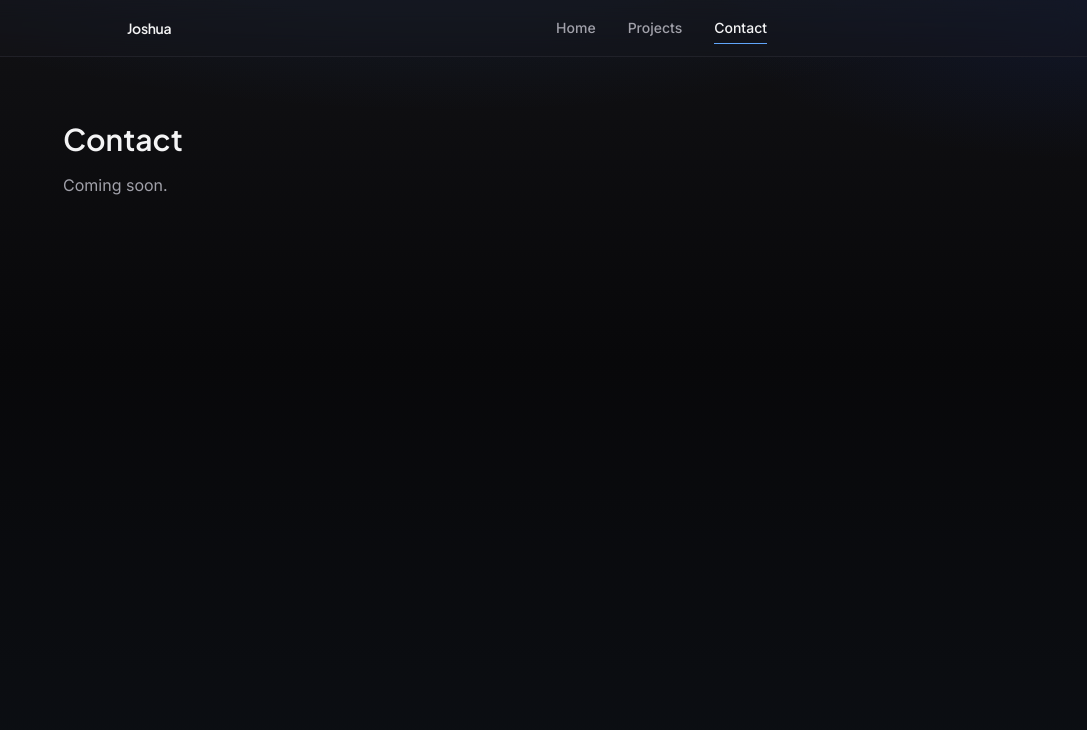
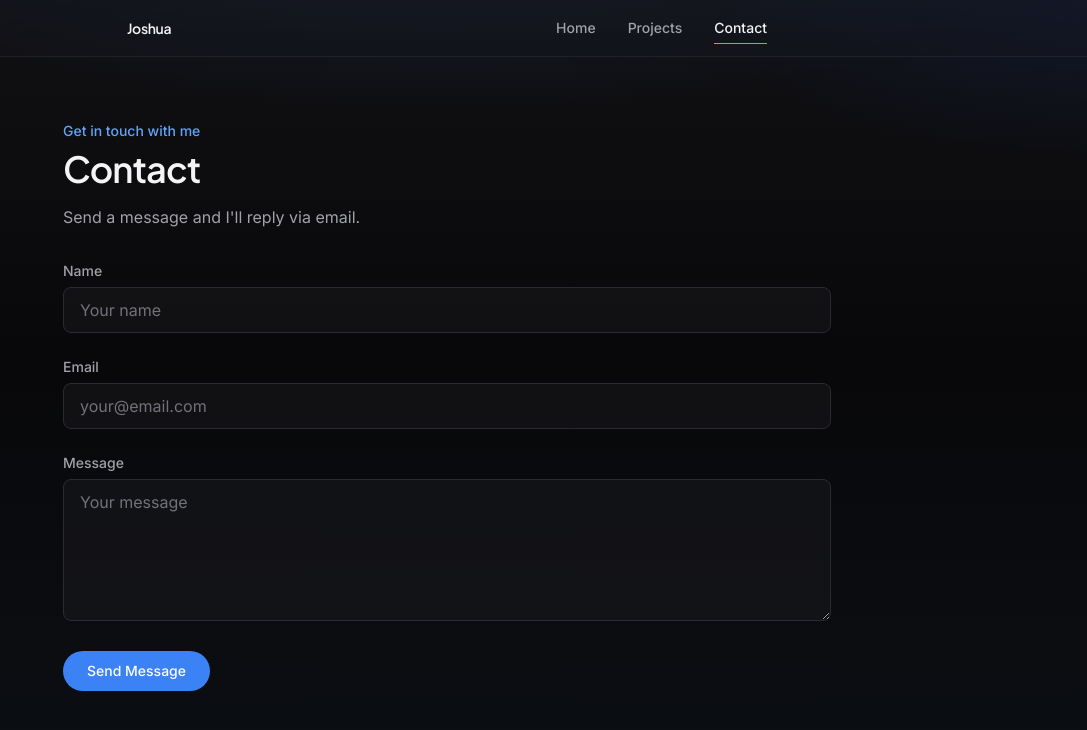
Before and after one commit to RRowDY/portfolio, a Next.js app: page /contact in a window 1280 px wide. Shown: the top 730 px of the page, without its empty margins (193-1280 px from the left). Built offline with nearby package versions, Linux system fonts and the light colour scheme.

Commit message:
add contact form ui with submit states

```diff
--- a/app/contact/page.tsx
+++ b/app/contact/page.tsx
@@ -1,9 +1,13 @@
+import { ContactForm } from "@/components/contact-form";
+
 export default function ContactPage() {
     return (
       <main className="flex flex-1 flex-col px-6 py-16 sm:px-10 lg:px-16">
         <div className="mx-auto w-full max-w-3xl">
-          <h1 className="font-display text-3xl font-semibold">Contact</h1>
-          <p className="mt-4 text-muted">Coming soon.</p>
+          <p className="text-sm font-medium text-accent-bright">Get in touch with me</p>
+          <h1 className="mt-2 font-display text-3xl font-semibold tracking-tight sm:text-4xl">Contact</h1>
+          <p className="mt-4 max-w-xl text-muted">Send a message and I&apos;ll reply via email.</p>
+          <ContactForm />
         </div>
       </main>
     );
--- /dev/null
+++ b/components/contact-form.tsx
@@ -0,0 +1,103 @@
+"use client";
+
+import { useState, type SyntheticEvent } from "react";
+
+type Status = "idle" | "loading" | "success" | "error";
+
+export function ContactForm() {
+    const [status, setStatus] = useState<Status>("idle");
+    const [errorMessage, setErrorMessage] = useState("");
+
+    async function onSubmit(event: SyntheticEvent) {
+        event.preventDefault();
+        setStatus("loading");
+        setErrorMessage("");
+
+        const form = event.currentTarget as HTMLFormElement;
+        const formData = new FormData(form);
+
+        // Honeypot protection
+        if (formData.get("company")) {
+            setStatus("success");
+            form.reset();
+            return;
+        }
+
+        const payload = {
+            name: String(formData.get("name") ?? "").trim(),
+            email: String(formData.get("email") ?? "").trim(),
+            message: String(formData.get("message") ?? "").trim(),
+        };
+
+        try {
+            const res = await fetch("/api/contact", {
+                method: "POST",
+                headers: {
+                    "Content-Type": "application/json",
+                },
+                body: JSON.stringify(payload),
+            });
+
+            const data = (await res.json()) as { error?: string };
+
+            if (!res.ok) {
+                setStatus("error");
+                setErrorMessage(data.error ?? "Something went wrong. Please try again.");
+                return;
+            }
+
+            setStatus("success");
+            form.reset();
+            return;
+        } catch (error) {
+            setStatus("error");
+            setErrorMessage("Network error. Please try again.");
+        }
+    }
+
+    const inputClass = "w-full rounded-lg border border-border bg-elevated/50 px-4 py-2.5 text-foreground placeholder:text-subtle outline-none transition-[border-color,box-shadow] duration-200 focus:border-accent/60 focus:ring-2 focus:ring-accent/20 disabled:opacity-60";
+
+    return (
+        <form onSubmit={onSubmit} className="mt-8 space-y-6" noValidate>
+            {/* Honeypot protection */}
+            <div className="absolute -left-[9999px] h-0 w-0 overflow-hidden" aria-hidden="true">"
+                <label htmlFor="company" className="sr-only">Company</label>
+            </div>
+
+            <div>
+                <label htmlFor="name" className="mb-1.5 block text-sm font-medium text-muted">Name</label>
+                <input type="text" id="name" name="name" required autoComplete="name" disabled={status === "loading"} className={inputClass} placeholder="Your name" />
+            </div>
+
+            <div>
+                <label htmlFor="email" className="mb-1.5 block text-sm font-medium text-muted">Email</label>
+                <input type="email" id="email" name="email" required autoComplete="email" disabled={status === "loading"} className={inputClass} placeholder="your@email.com" />
+            </div>
+
+            <div>
+                <label htmlFor="message" className="mb-1.5 block text-sm font-medium text-muted">Message</label>
+                <textarea id="message" name="message" required rows={5} disabled={status === "loading"} className={`${inputClass} resize-y min-h-[120px]`} placeholder="Your message" />
+            </div>
+
+            <button
+                type="submit"
+                disabled={status === "loading"}
+                className="rounded-full bg-accent px-6 py-2.5 text-sm font-medium text-white transition-colors duration-200 hover:bg-accent-bright disabled:cursor-not-allowed disabled:opacity-70"
+            >
+                {status === "loading" ? "Sending..." : "Send Message"}
+            </button>
+
+            {status === "success" && (
+                <p className="text-sm text-accent-bright" role="status">
+                    Thanks! Your message was sent. I&apos;ll get back to you as soon as possible.
+                </p>
+            )}
+
+            {status === "error" && (
+                <p className="text-sm text-red-500" role="alert">
+                    {errorMessage}
+                </p>
+            )}
+        </form>
+    )
+}
```
